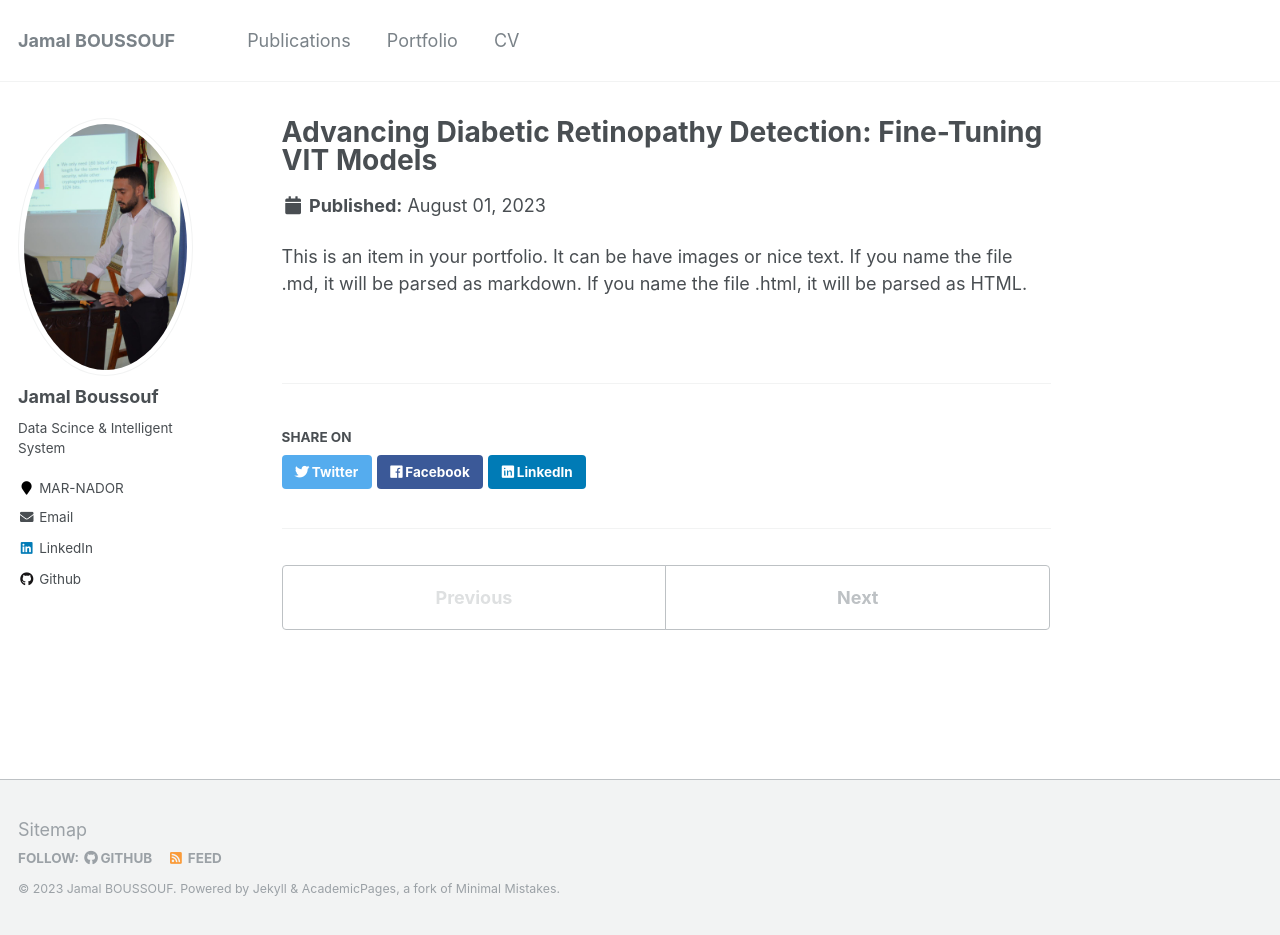
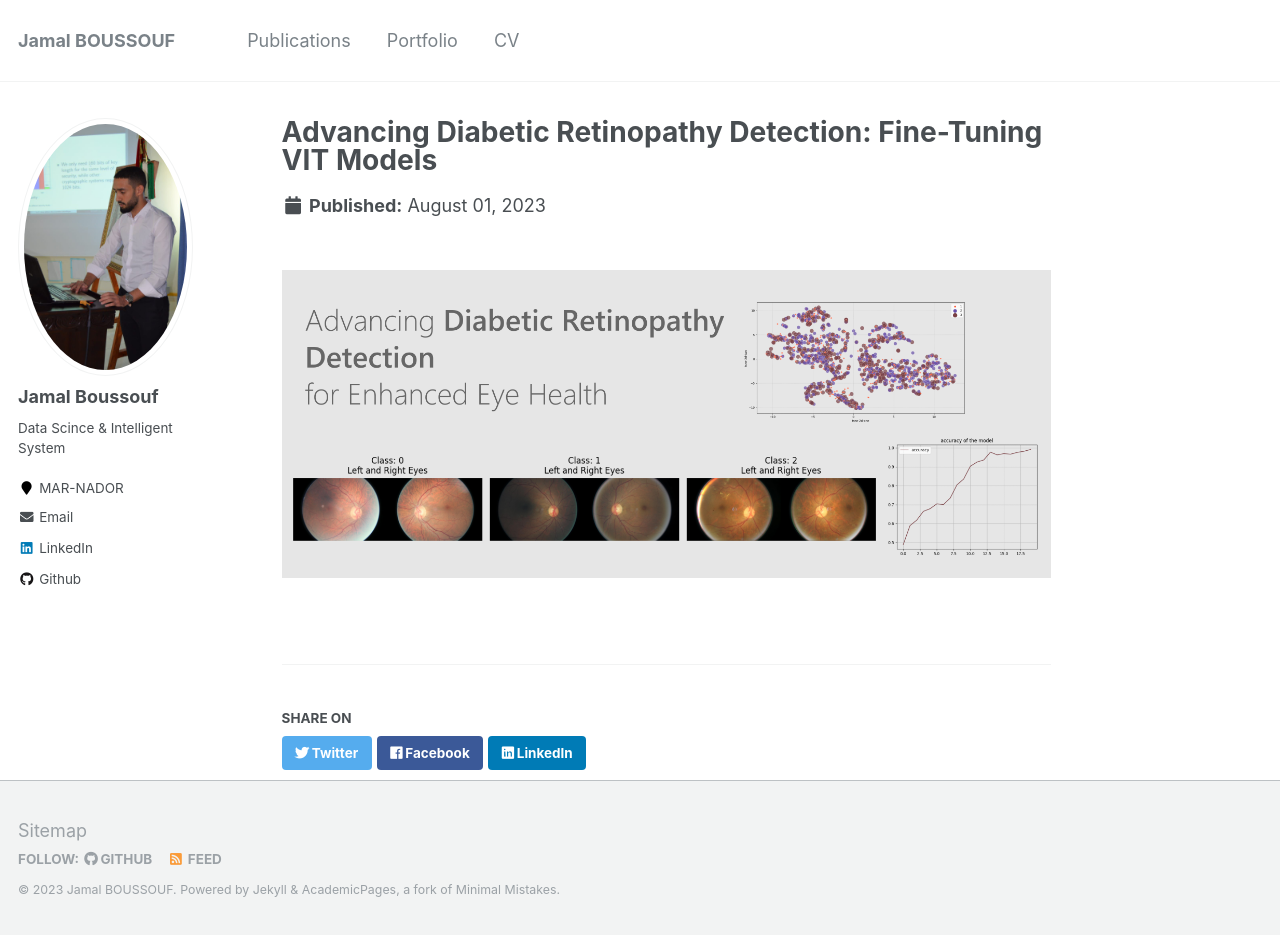
Before and after one commit to jboussouf/jboussouf.github.io, a Jekyll site: the page built from _portfolio/portfolio-1.md, in a window 1280 px wide and 935 px high. Built offline with Jekyll 4.4.1, drawn with Linux system fonts in a browser that asks for light colours.

Commit message:
Retinopathy

```diff
--- a/_portfolio/portfolio-1.md
+++ b/_portfolio/portfolio-1.md
@@ -4,4 +4,4 @@
 collection: portfolio
 ---
 
-This is an item in your portfolio. It can be have images or nice text. If you name the file .md, it will be parsed as markdown. If you name the file .html, it will be parsed as HTML.
+<br/><img src='/images/Retinopathy.png'>
```
Also changed, not shown: _portfolio/portfolio-2.html (deleted, +0 -7 lines).
